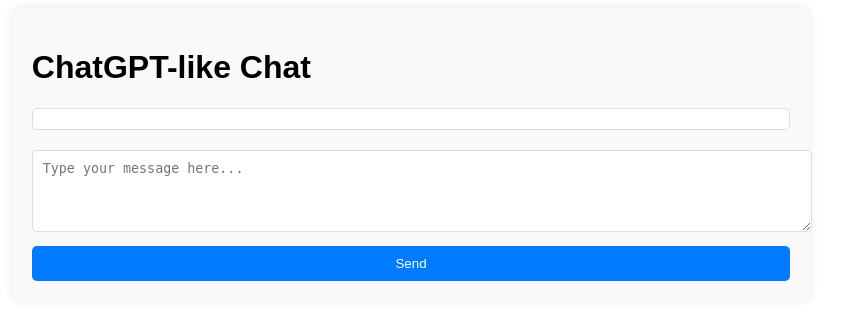
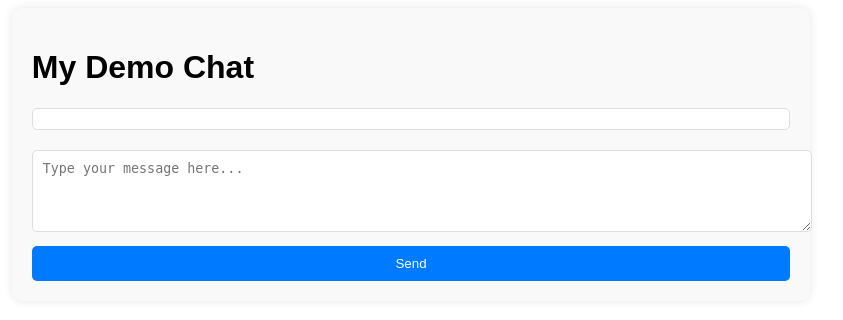
Before and after one commit to Between-You-AI/demo, a Flask app: page / in a window 1280 px wide. Shown: the top 320 px of the page, without its empty margins (229-1072 px from the left). Run offline with Flask 3, Linux system fonts and the light colour scheme.

Commit message:
Update index.html

```diff
--- a/templates/index.html
+++ b/templates/index.html
@@ -102,7 +102,7 @@
 </head>
 <body>
     <div class="chat-container">
-        <h1>ChatGPT-like Chat</h1>
+        <h1>My Demo Chat</h1>
         <div id="chat-box" class="chat-box"></div>
         <textarea id="user-message" onkeypress="handleKeyPress(event)" placeholder="Type your message here..."></textarea>
         <button onclick="sendMessage()">Send</button>
```
